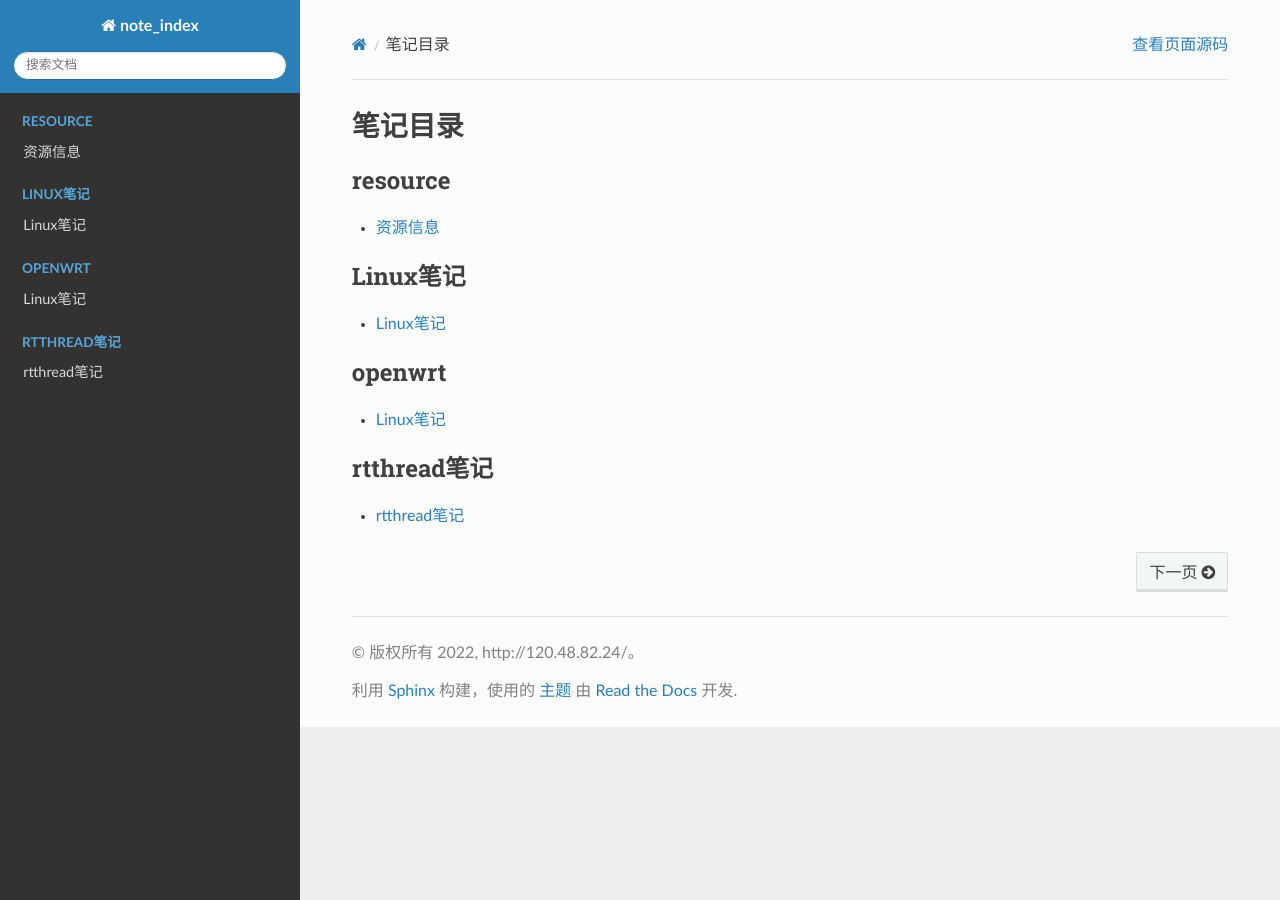
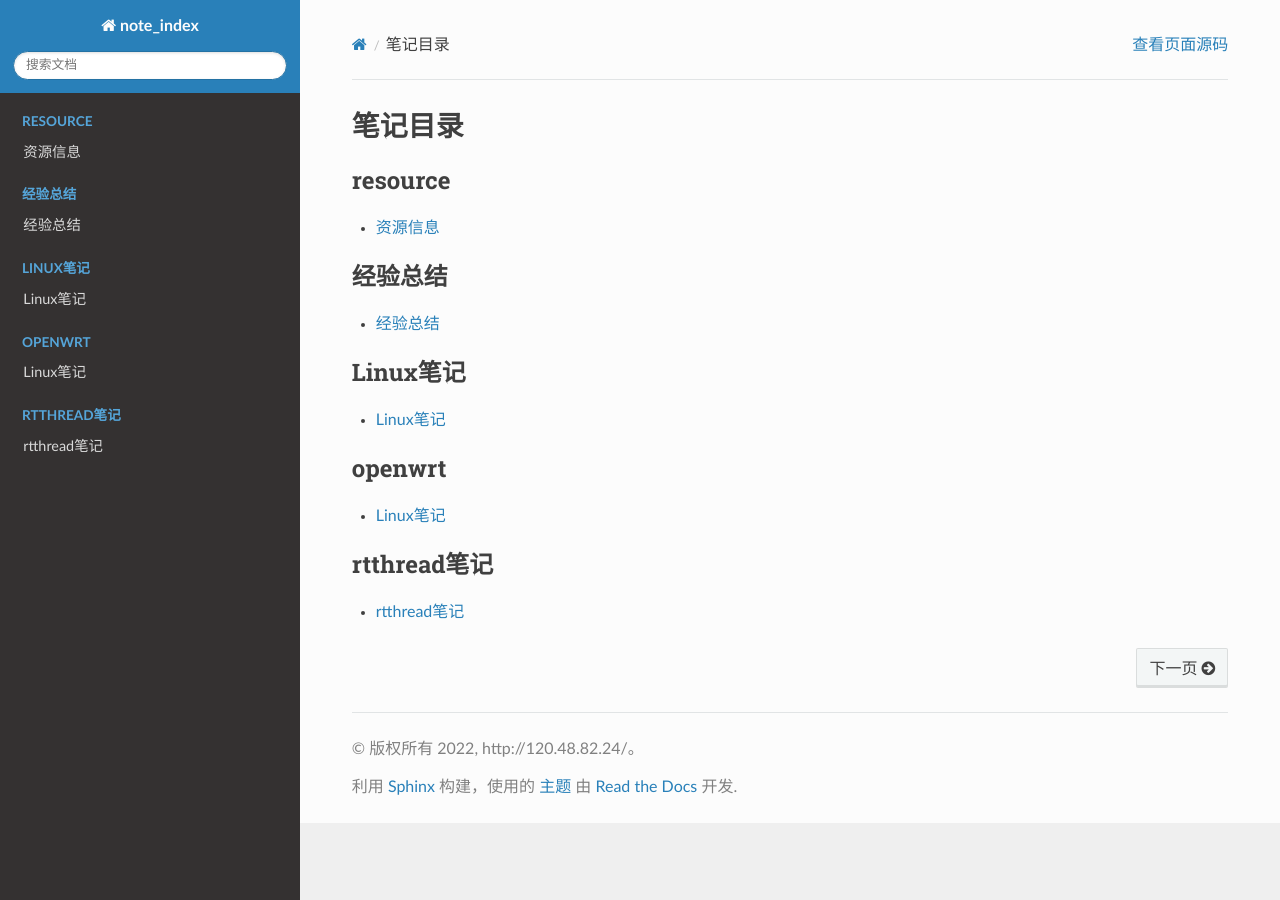
Before and after one commit to lzstudy/note_index, a Sphinx documentation site: the page built from source/index.rst, in a window 1280 px wide. Built offline with Sphinx 7.4.7 and the Read the Docs theme 2.0.0, drawn with Linux system fonts in a browser that asks for light colours.

Commit message:
feat |> 添加汇总

```diff
--- a/source/index.rst
+++ b/source/index.rst
@@ -12,6 +12,13 @@
    :titlesonly:
 
    res/index.md
+
+.. toctree::
+   :maxdepth: 3
+   :caption: 经验总结
+   :titlesonly:
+
+   summary/index.md
 
 .. toctree::
    :maxdepth: 3
--- /dev/null
+++ b/source/summary/index.md
@@ -0,0 +1,3 @@
+## 经验总结
+
+>> [经验总结](http://120.48.82.24:9200) <br/>
```
